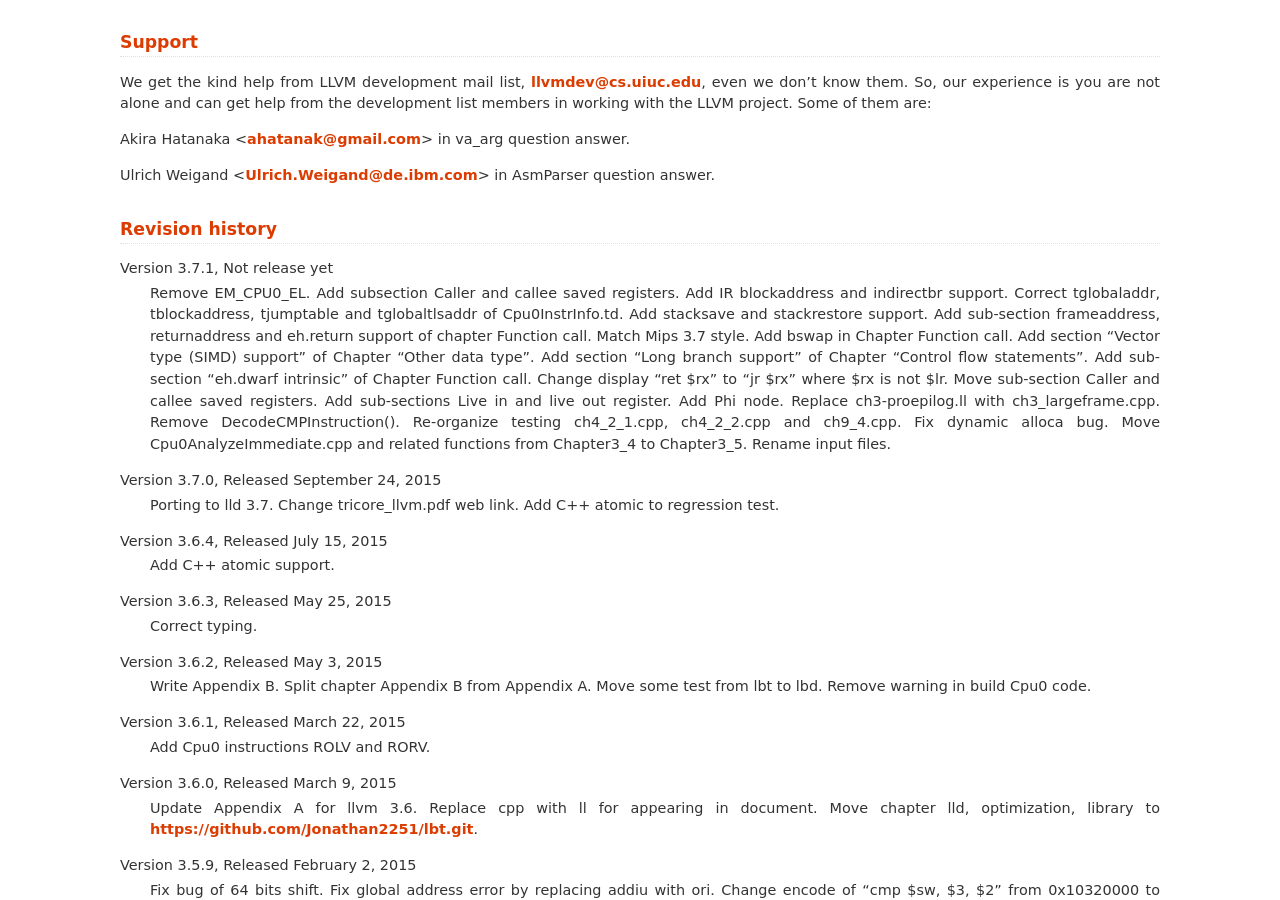
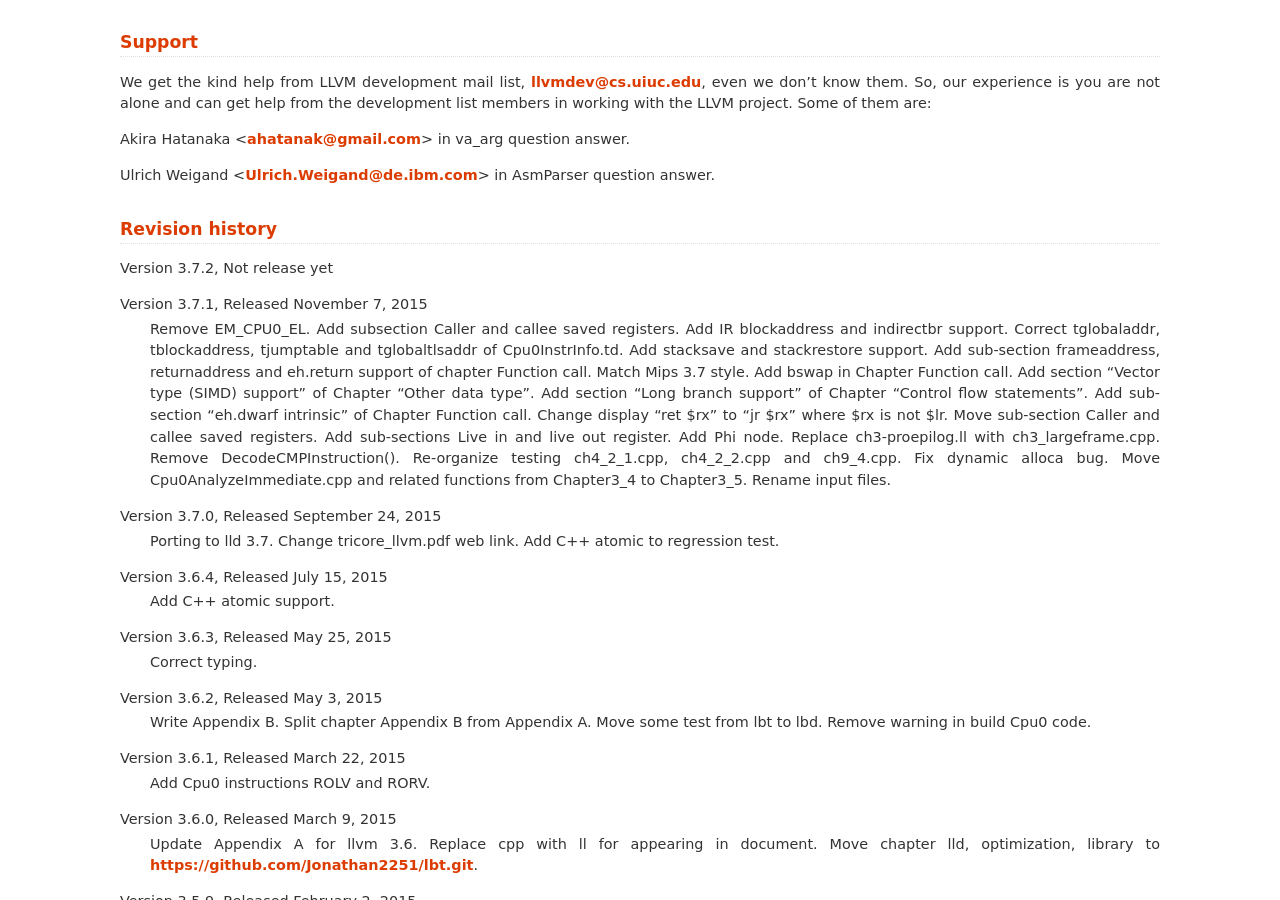
Before and after one commit to Jonathan2251/lbd, a Sphinx documentation site: the page built from source/about.rst, in a window 1280 px wide and 900 px high, scrolled down 930 px. Built offline with Sphinx 7.4.7, drawn with Linux system fonts in a browser that asks for light colours; formulas are drawn with MathJax 3; pages that are not in the unit, such as notebooks, are missing from menus.

Commit message:
3.7.1 release

```diff
--- a/source/about.rst
+++ b/source/about.rst
@@ -57,7 +57,9 @@
 Revision history
 ----------------
 
-Version 3.7.1, Not release yet
+Version 3.7.2, Not release yet
+
+Version 3.7.1, Released November 7, 2015
   Remove EM_CPU0_EL.
   Add subsection Caller and callee saved registers.
   Add IR blockaddress and indirectbr support.
--- a/source/conf.py
+++ b/source/conf.py
@@ -48,9 +48,9 @@
 # built documents.
 #
 # The short X.Y version.
-version = '3.7.0'
+version = '3.7.1'
 # The full version, including alpha/beta/rc tags.
-release = '3.7.0'
+release = '3.7.1'
 
 # The language for content autogenerated by Sphinx. Refer to documentation
 # for a list of supported languages.
```
